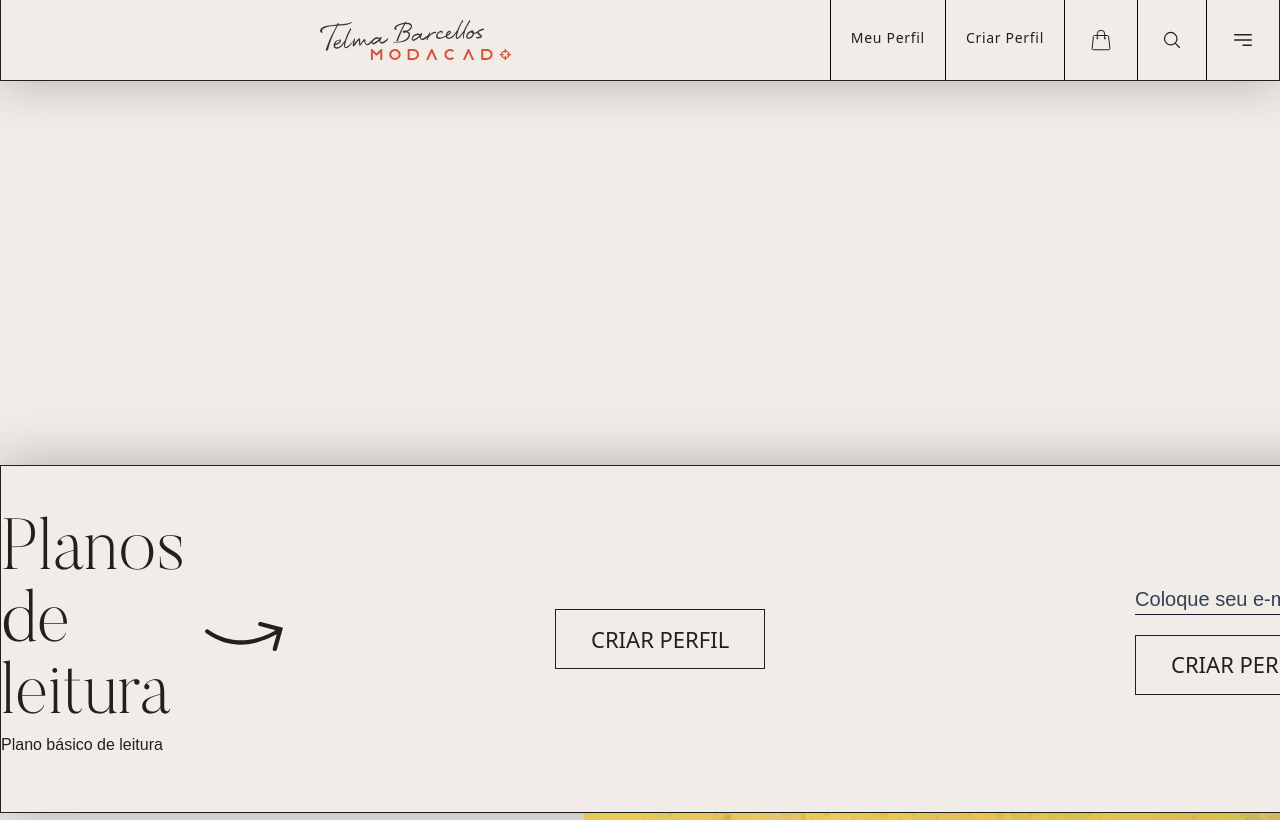
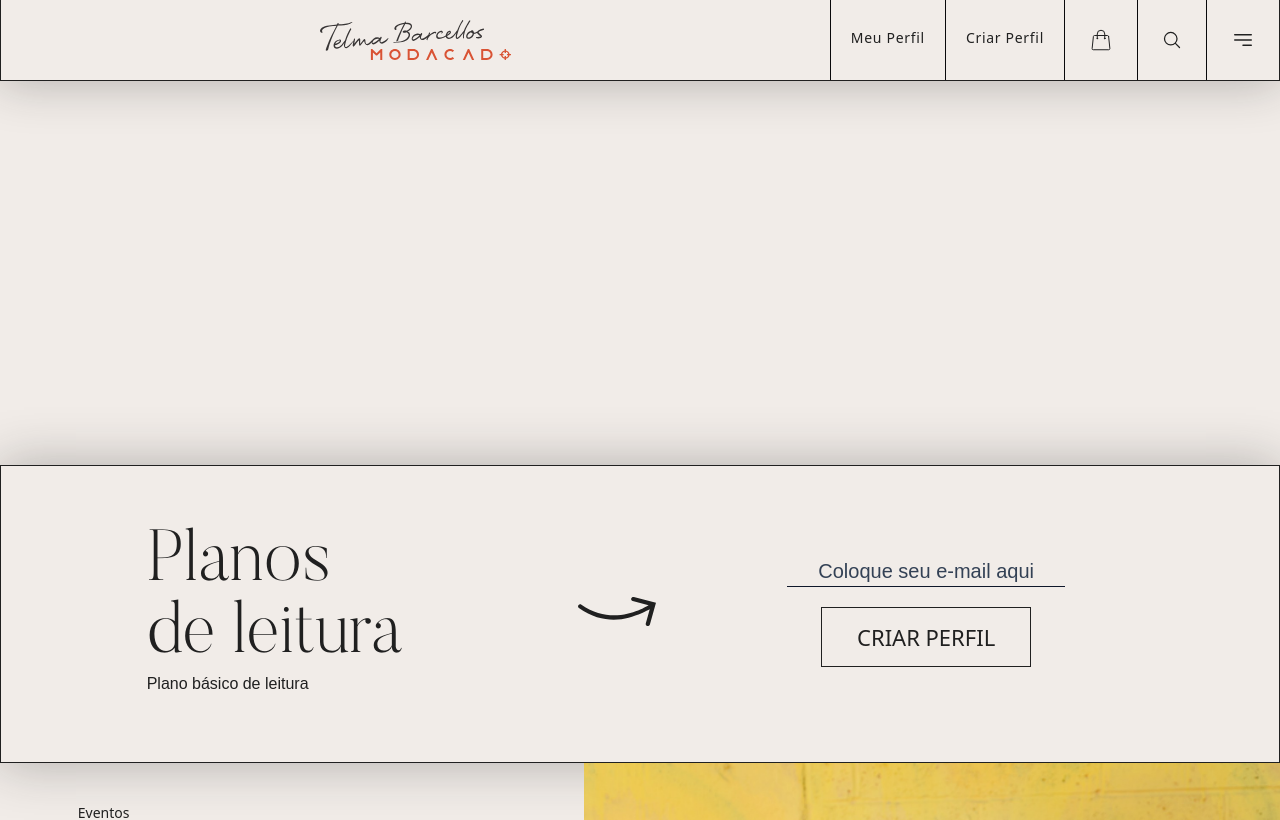
Before and after one commit to devthiagolinch/modacadFront, a React (Vite) app: page / in a window 1280 px wide. Shown: the top 820 px of the page. Built offline with nearby package versions, Linux system fonts and the light colour scheme; what tailwindcss-inner-border would draw is missing.

Commit message:
reading box fix

```diff
--- a/src/components/reagindBox.tsx
+++ b/src/components/reagindBox.tsx
@@ -9,27 +9,44 @@ export function ReadingBox() {
                 pt-[20px] pb-[20px]
                 shadow-read
                 md:border-[1px] md:border-[#202020] items-center
-            " >
+                " >
                 {/** MOBILE */}
                 <div className="lg:hidden flex flex-col justify-center items-center mb-[20px]">
                     <p className=" text-[40px] font-butler_ultra_light leading-[40px]">Planos de leitura</p>
                     <span className="text-[20px] font-montserrat_light_italic">Plano básico gratuito</span>
                 </div>
 
-                <img src={setaCurvaIcon} alt="" className="hidden max-h-[40px]" />
+                {/** DESKTOP */}
+                <div className="hidden lg:w-full lg:flex lg:justify-around lg:items-center
+                    lg:pt-[30px] lg:pb-[35px]
+                    lg:px-[90px]
+                    ">
 
-                {/** DESKTOP */}
-                <div className="hidden lg:flex lg:items-center lg:justify-between  pt-[30px] pb-[35px]">
-                    <div className="mr-[20px]">
+                    <div className="lg:mr-16">
                         <p className="text-[40px] font-butler_ultra_light md:text-7xl leading-[40px]">Planos <br /> de leitura</p>
-                        <span className="font-montserrat_light_italic">Plano básico de leitura</span>
+                        <span className="font-montserratLight">Plano básico de leitura</span>
                     </div>
-                    <img src={setaCurvaIcon} alt="" className=" max-h-[40px]" />
+
+                    <img src={setaCurvaIcon} alt="" className="max-h-[40px]" />
+
+                    <div className="hidden lg:flex  lg:flex-col lg:justify-center lg:items-center md:my-10  px-[20px] lg:mr-12 mb-[40px] h-[100%] w-[29%]">
+                        <input type="email" placeholder="Coloque seu e-mail aqui" className="w-full mb-[20px] bg-transparent
+                            text-[20px] font-montserrat_light_italic
+                            border-b-[1px] border-slate-900 shadow-sm placeholder-slate-700 text-center
+                            focus:outline-none
+                            disabled:bg-slate-50 disabled:text-slate-500 disabled:border-slate-200 disabled:shadow-none
+                            invalid:border-pink-500 invalid:text-pink-600
+                            focus:invalid:border-pink-500 focus:invalid:ring-pink-500
+                        "/>
+
+                        <Button title="CRIAR PERFIL" />
+                    </div>
                 </div>
 
 
+
                 {/** MOBILE */}
-                <div className="lg:hidden flex flex-col-reverse justify-center items-center w-full px-[20px]">
+                <div className="lg:hidden flex flex-col justify-center items-center w-full px-[20px]">
                     <input type="email" placeholder="Coloque seu e-mail aqui" className="w-full mb-[20px] bg-transparent
                         text-[20px] font-thin
                         border-b-[1px] border-slate-900 shadow-sm placeholder-slate-700 text-center
@@ -38,24 +55,10 @@ export function ReadingBox() {
                         invalid:border-pink-500 invalid:text-pink-600
                         focus:invalid:border-pink-500 focus:invalid:ring-pink-500
                     "/>
+                    <Button title="CRIAR PERFIL" />
                 </div>
 
-                <Button title="CRIAR PERFIL" />
 
-                {/** DESKTOP */}
-
-                <div className="lg:flex hidden lg:flex-col lg:justify-center lg:items-center md:my-10  px-[20px] mb-[40px h-[100%] w-[29%]">
-                    <input type="email" placeholder="Coloque seu e-mail aqui" className="w-full mb-[20px] bg-transparent
-                        text-[20px] font-montserrat_light_italic
-                        border-b-[1px] border-slate-900 shadow-sm placeholder-slate-700 text-center
-                        focus:outline-none
-                        disabled:bg-slate-50 disabled:text-slate-500 disabled:border-slate-200 disabled:shadow-none
-                        invalid:border-pink-500 invalid:text-pink-600
-                        focus:invalid:border-pink-500 focus:invalid:ring-pink-500
-                    "/>
-
-                    <Button title="CRIAR PERFIL" />
-                </div>
 
             </div>
         </div>
--- a/src/pages/Home.tsx
+++ b/src/pages/Home.tsx
@@ -11,7 +11,6 @@ export function Home() {
   return(
     <div className="mx-auto">
       <Header />
-      <div className="">
         <div className="h-96">
 
         </div>
@@ -26,10 +25,7 @@ export function Home() {
 
         </div>
 
-        <ReadingBox />
-
         <Footer />
-        </div>
     </div>
 
   )
```
